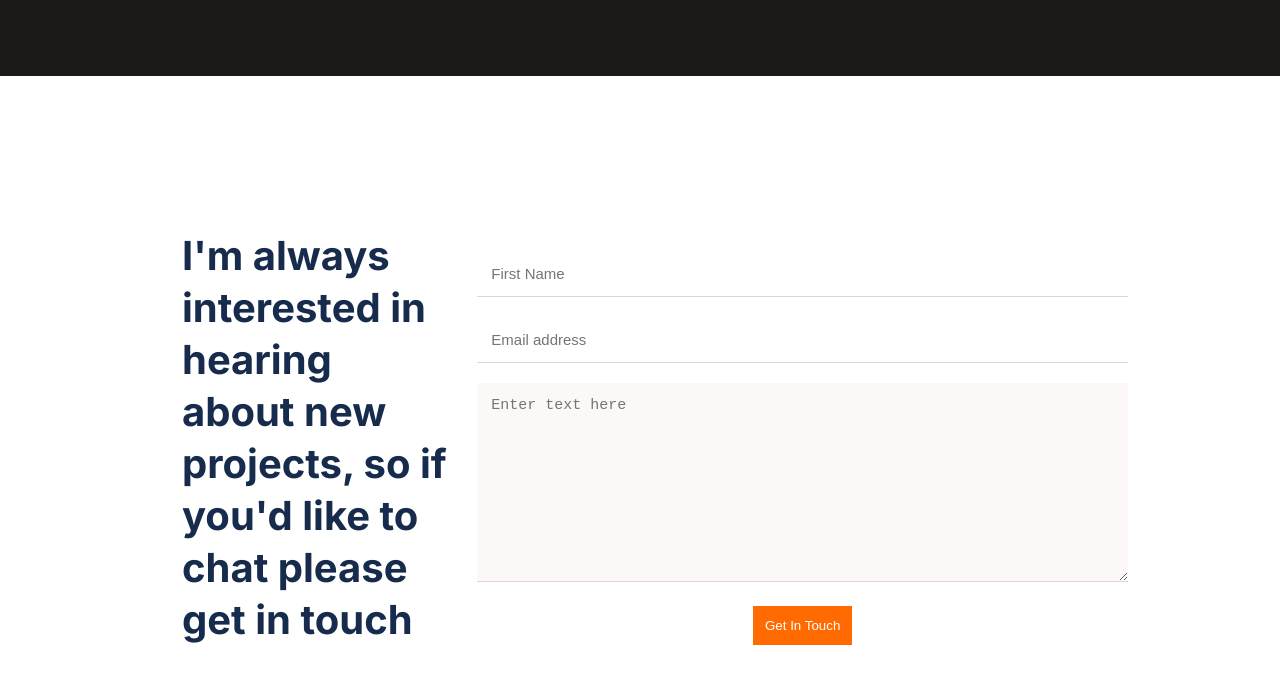
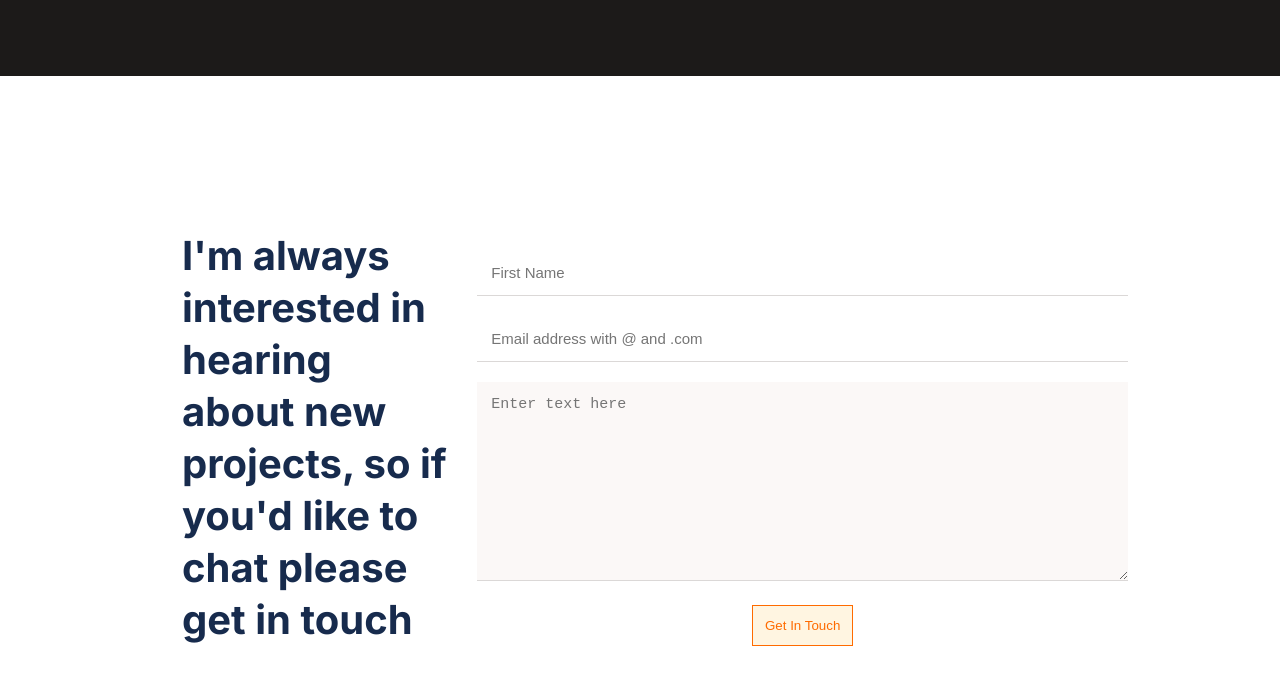
Before and after one commit to bienvenuushindi/portfolio-cr, a website: page index.html in a window 1280 px wide. In both pictures the pointer is over the button "Get In Touch". Shown: the part 6631-7315 px from the top of the page. Drawn offline with Linux system fonts and the light colour scheme.

Commit message:
Implement required changes

```diff
--- a/css/main.css
+++ b/css/main.css
@@ -345,7 +345,8 @@ li {
 .contact-paragraph {
   font-family: 'Inter', serif;
   font-size: 32px;
-  text-align: center;
+
+  /* text-align: center; */
   color: #172b4d;
   font-weight: 700;
 }
@@ -392,6 +393,13 @@ textarea.input-control {
   margin-top: 24px;
 }
 
+.btn:hover {
+  color: #ff6b00;
+  background-color: #fff5e1;
+  border: 1px solid #ff6b00;
+  cursor: pointer;
+}
+
 @media only screen and (min-width: 768px) {
   [class*="md-"] {
     margin-top: 100px;
--- a/index.html
+++ b/index.html
@@ -314,17 +314,6 @@
                          required
                  />
                </div>
-<!--              <div class="form-group">-->
-<!--                <label for="lname"></label>-->
-<!--                <input-->
-<!--                        class="input-control"-->
-<!--                        type="text"-->
-<!--                        id="lname"-->
-<!--                        name="lname"-->
-<!--                        placeholder="Last Name"-->
-<!--                        maxlength="30"-->
-<!--                />-->
-<!--              </div>-->
               <div class="form-group">
                 <label for="email"></label>
                 <input
@@ -332,7 +321,7 @@
                         type="text"
                         name="email"
                         id="email"
-                        placeholder="Email address"
+                        placeholder="Email address with @ and .com"
                         required
                 />
               </div>
```
Also changed, not shown: README.md.
